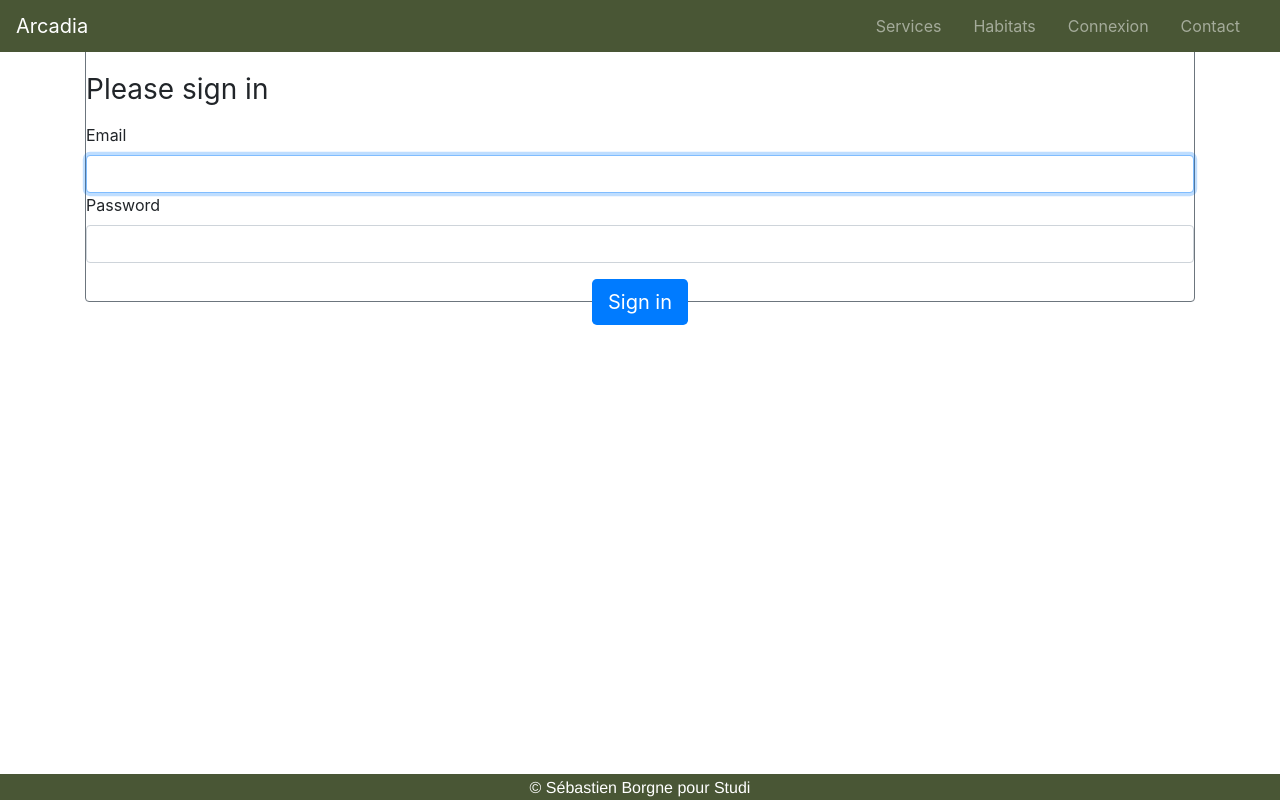
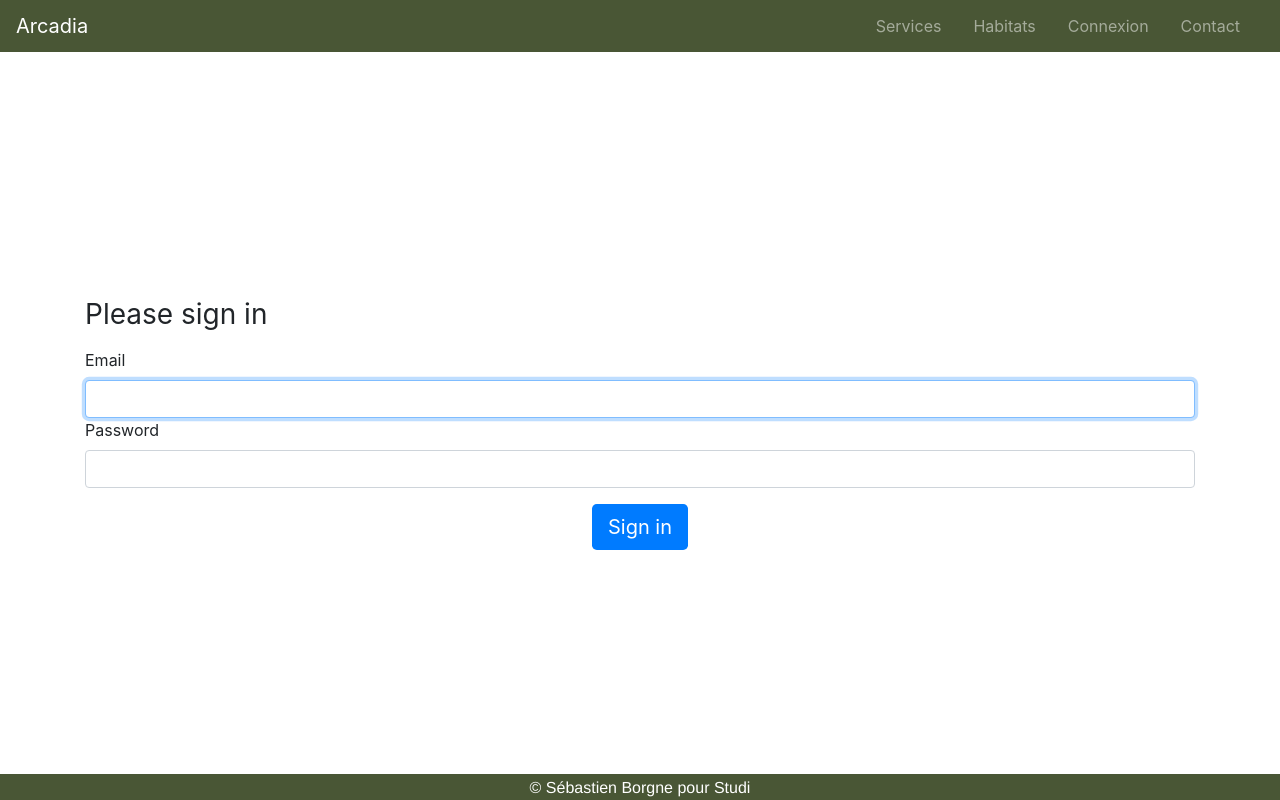
Before and after one commit to Sebastien35/Arcadia, a Symfony app: template templates/security/login.html.twig in a window 1280 px wide. Run offline with Twig, Linux system fonts and the light colour scheme; the template is opened without the code that fills it, so the values that code supplies are empty; some libraries are stand-ins or nearby versions.

Commit message:
Fix alignment and add login functionality

```diff
--- a/public/css/acceuil_text-wrapper.css
+++ b/public/css/acceuil_text-wrapper.css
@@ -4,7 +4,7 @@
     color:var(--white);
     font-size:18px;
     position:relative;
-    left:50vw;;
+    left:50vw;
     top:5rem;
     text-align:center;
     width:40vw;
--- a/public/css/admin.css
+++ b/public/css/admin.css
@@ -39,3 +39,16 @@ form{
 .container{
     min-height:40vw;
 }
+
+.center-vertically{
+    display:flex;
+    align-items:center;
+    min-height: 100vh;
+}
+
+#login-card{
+    width: 100%;
+    height:100%;
+    border:0px;
+
+}
--- /dev/null
+++ b/public/js/login.js
@@ -0,0 +1,3 @@
+const signinBtn = document.getElementById('signin-btn');
+const inputEmail = document.getElementById('inputEmail');
+const inputPassword = document.getElementById('inputPassword');
--- a/templates/security/login.html.twig
+++ b/templates/security/login.html.twig
@@ -4,10 +4,10 @@
 
 {% block body %}
     <link rel="stylesheet" href="{{asset('css/admin.css')}}">
-    <div class="container bg-dark-box mt-5">
+    <div class="container center-vertically">
 
-            <div class="card">
-                <form method="post">
+            <div class="card" id="login-card">
+                <form method="post" id="loginForm">
                     {% if error %}
                         <div class="alert alert-danger">{{ error.messageKey|trans(error.messageData, 'security') }}</div>
                     {% endif %}
@@ -29,7 +29,7 @@
                     >
 
                     <div class="text-center mt-3">
-                        <button class="btn btn-lg btn-primary" type="submit">
+                        <button class="btn btn-lg btn-primary" type="submit" id="signinBtn">
                             Sign in
                         </button>
                     </div>
@@ -37,4 +37,5 @@
             </div>
 
     </div>
+    <script src="{{asset('js/login.js')}}"> </script>
 {% endblock %}
```
